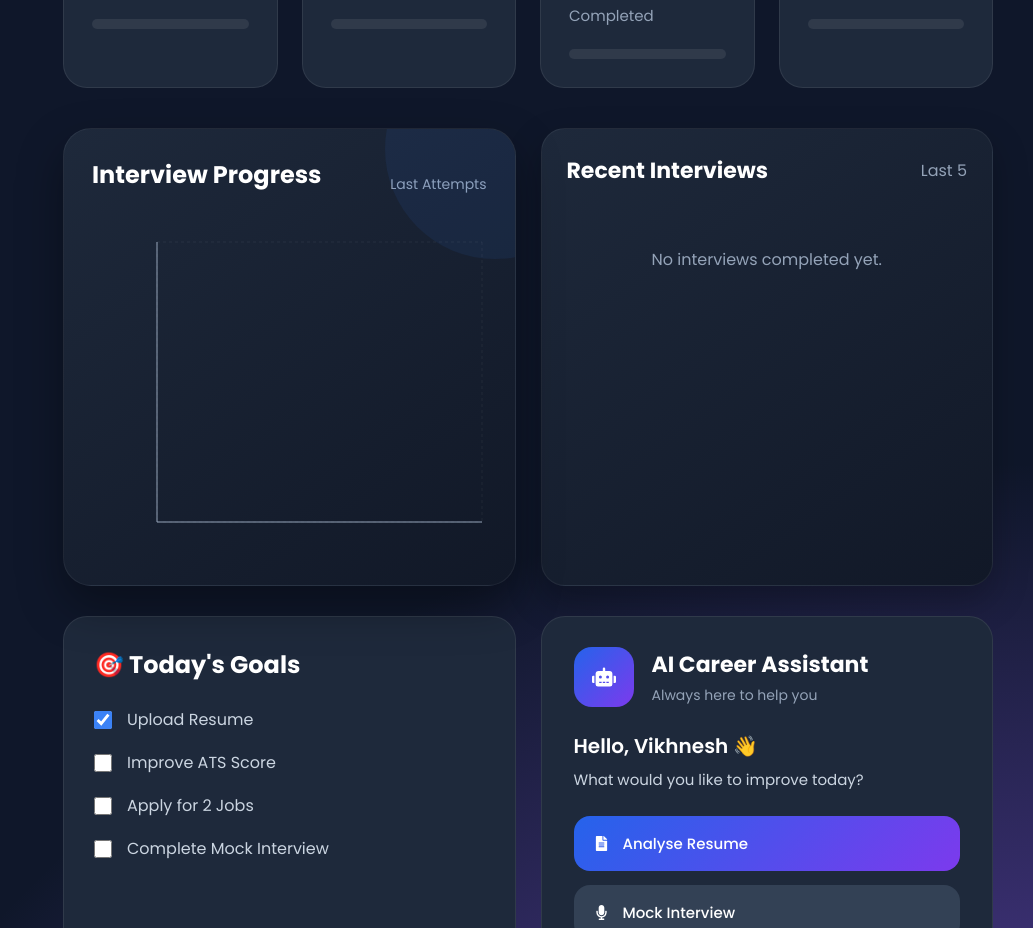
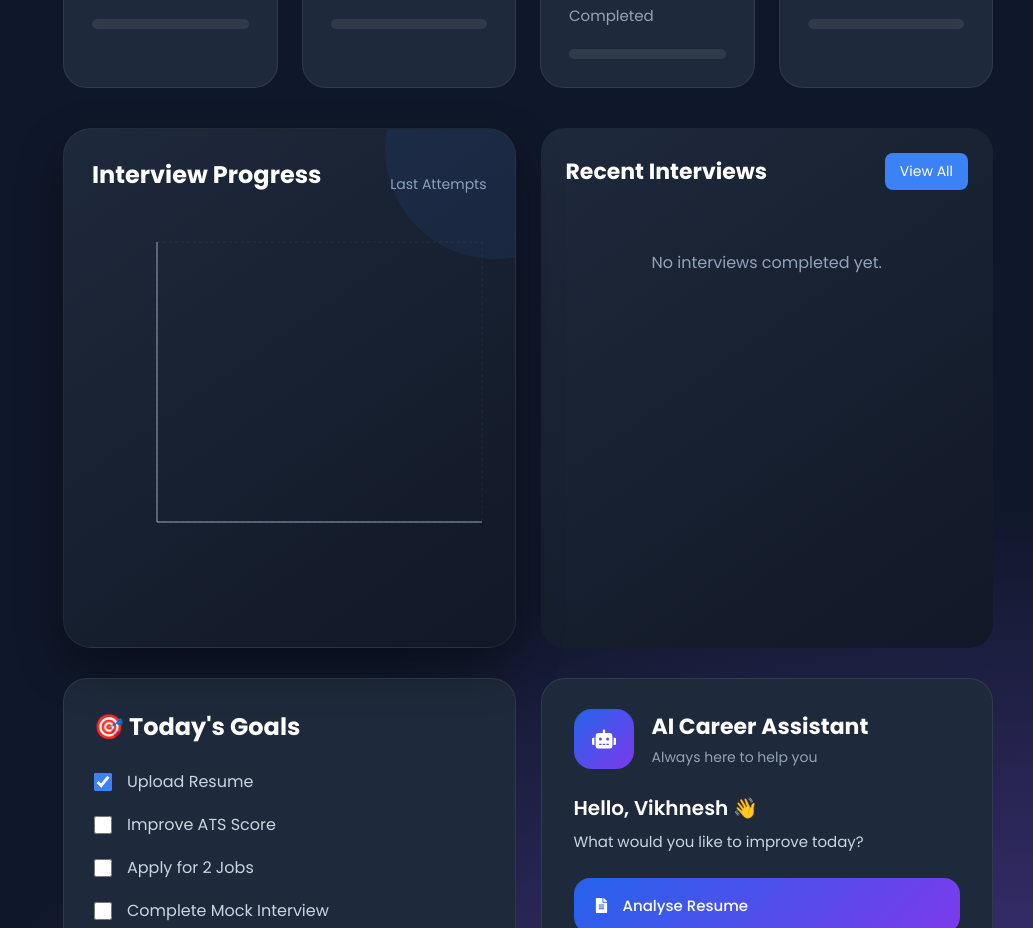
Before and after one commit to Vikhnesh-Sathyan/AI-Career-Coach, a React app in the folder frontend/: page /dashboard in a window 1280 px wide. Shown: the part 1940-2868 px from the top of the page, without its empty margins (247-1280 px from the left). Built offline with nearby package versions, Linux system fonts and the light colour scheme; the HTML template or start-up script is replaced by a standard one.

Commit message:
Build  Recent Interview module

```diff
--- a/frontend/src/App.jsx
+++ b/frontend/src/App.jsx
@@ -37,6 +37,7 @@ function App() {
                 <Route path="/interview-history" element={<InterviewHistory />} />
 
 
+
             </Routes>
         </BrowserRouter>
     );
--- a/frontend/src/components/dashboard/RecentInterviews.jsx
+++ b/frontend/src/components/dashboard/RecentInterviews.jsx
@@ -1,18 +1,25 @@
 import "../../styles/recentinterviews.css";
 
 import { useEffect, useState } from "react";
+import { useNavigate } from "react-router-dom";
 
 import { getInterviewHistory } from "../../services/interviewHistoryService";
+
 
 function RecentInterviews() {
 
     const [history, setHistory] = useState([]);
+
+    const navigate = useNavigate();
+
 
     useEffect(() => {
 
         loadHistory();
 
     }, []);
+
+
 
     const loadHistory = async () => {
 
@@ -22,15 +29,18 @@ function RecentInterviews() {
 
             if (!token) return;
 
+
             const data = await getInterviewHistory(token);
 
-            if (data.success) {
 
-                setHistory(data.history.slice(0, 5));
+            if(data.success){
+
+                setHistory(data.history.slice(0,5));
 
             }
 
-        } catch (error) {
+
+        } catch(error){
 
             console.log(error);
 
@@ -38,20 +48,31 @@ function RecentInterviews() {
 
     };
 
+
+
     return (
 
         <div className="recent-card">
+
 
             <div className="recent-header">
 
                 <h2>Recent Interviews</h2>
 
-                <span>Last 5</span>
+
+                <button
+                    className="view-btn"
+                    onClick={() => navigate("/interview-history")}
+                >
+                    View All
+                </button>
+
 
             </div>
 
+
+
             {
-
                 history.length === 0 ?
 
                 (
@@ -66,15 +87,14 @@ function RecentInterviews() {
 
                 :
 
-                history.map((item) => (
+                history.map((item)=>(
+
 
                     <div
+                        className="recent-item"
+                        key={item._id}
+                    >
 
-                        className="recent-item"
-
-                        key={item._id}
-
-                    >
 
                         <div>
 
@@ -84,17 +104,22 @@ function RecentInterviews() {
 
                         </div>
 
+
+
                         <div className="score-badge">
 
                             {item.score}/10
 
                         </div>
 
+
                     </div>
+
 
                 ))
 
             }
+
 
         </div>
 
@@ -102,4 +127,5 @@ function RecentInterviews() {
 
 }
 
+
 export default RecentInterviews;
--- a/frontend/src/styles/dashboard.css
+++ b/frontend/src/styles/dashboard.css
@@ -57,6 +57,8 @@
 
     margin-top:30px;
 
+    align-items:stretch;
+
 }
 
 .chart-card{
@@ -79,17 +81,6 @@
 
 }
 
-.dashboard-chart-grid{
-
-    display:grid;
-
-    grid-template-columns:repeat(2,minmax(0,1fr));
-
-    gap:25px;
-
-    margin-top:30px;
-
-}
 
 @media(max-width:1200px){
 
@@ -100,17 +91,3 @@ grid-template-columns:1fr;
 }
 
 }
-
-.dashboard-analytics{
-
-    display:grid;
-
-    grid-template-columns:2fr 1fr;
-
-    gap:25px;
-
-    margin-top:30px;
-
-    align-items:start;
-
-}
--- a/frontend/src/styles/recentinterviews.css
+++ b/frontend/src/styles/recentinterviews.css
@@ -1,18 +1,18 @@
 .recent-card{
 
-    background:linear-gradient(
-        145deg,
-        #1E293B,
-        #111827
-    );
-
-    border:1px solid rgba(255,255,255,.06);
+    background:linear-gradient(145deg,#1E293B,#111827);
 
     border-radius:24px;
 
     padding:25px;
 
-    box-shadow:0 15px 35px rgba(0,0,0,.25);
+    height:auto;
+
+    min-height:520px;
+
+    display:flex;
+
+    flex-direction:column;
 
 }
 
@@ -105,3 +105,33 @@
     padding:40px 0;
 
 }
+
+.recent-header{
+    display:flex;
+    justify-content:space-between;
+    align-items:center;
+}
+
+
+.view-btn{
+
+    background:#3B82F6;
+    color:white;
+    border:none;
+
+    padding:8px 15px;
+
+    border-radius:8px;
+
+    cursor:pointer;
+
+    font-size:14px;
+
+}
+
+
+.view-btn:hover{
+
+    opacity:0.85;
+
+}
```
